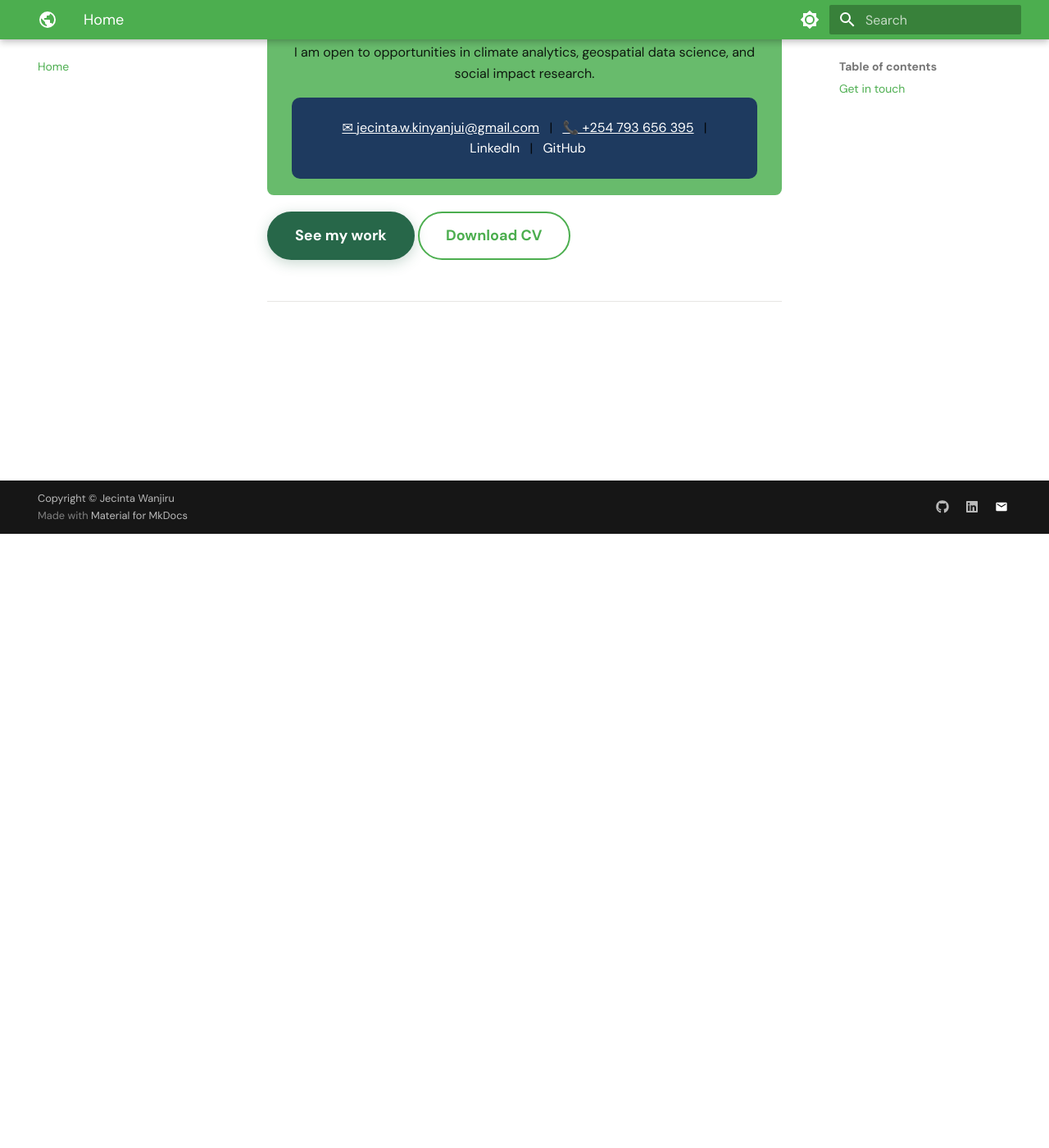
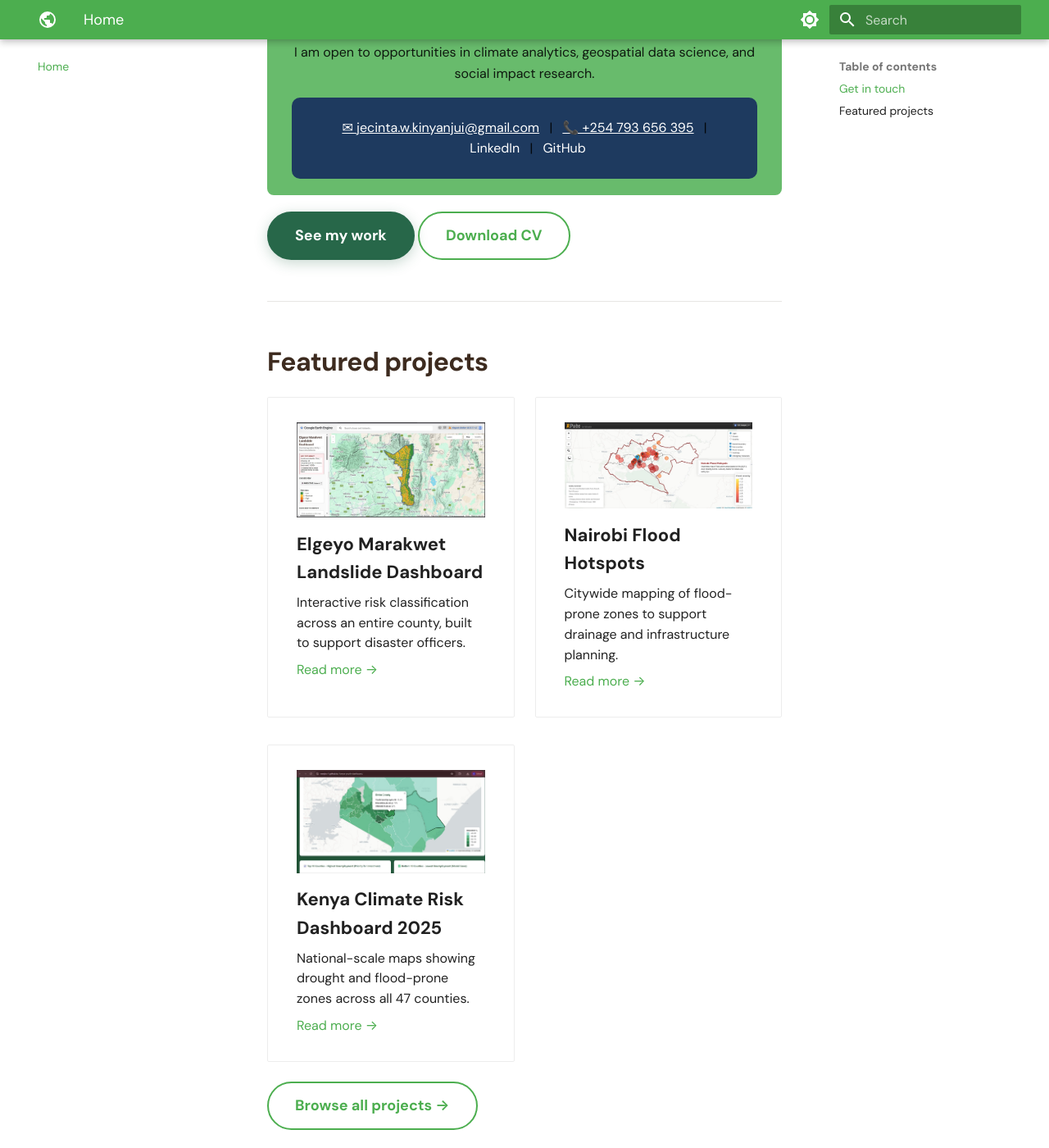
Before and after one commit to Wanjiru-1/Wanjiru-1.github.io, an MkDocs documentation site: the page built from docs/index.md, in a window 1280 px wide and 1400 px high, scrolled down 749 px. Shown: the whole window at 82% size. Built offline with MkDocs 1.6.1 and Material for MkDocs 9.7.7, drawn with Linux system fonts in a browser that asks for light colours.

Commit message:
Add featured projects section to index.md
Added a section for featured projects with descriptions and links.

```diff
--- a/docs/index.md
+++ b/docs/index.md
@@ -18,9 +18,42 @@ I am open to opportunities in climate analytics, geospatial data science, and so
   <a href="https://www.linkedin.com/in/jecinta-wanjiru-" style="color: #ffffff; margin: 0 8px;">LinkedIn</a> |
   <a href="https://github.com/Wanjiru-1" style="color: #ffffff; margin-left: 8px;">GitHub</a>
 </div>
+
 </div>
 
 [See my work](projects/){ .md-button .md-button--primary }
 [Download CV](assets/Jecinta_Wanjiru_CV.pdf){ .md-button }
 
 ---
+
+## Featured projects
+
+<div class="grid cards" markdown>
+
+-   ![Elgeyo Marakwet Landslide Dashboard](assets/images/elgeyo_landslide.jpeg)
+
+    **Elgeyo Marakwet Landslide Dashboard**
+
+    Interactive risk classification across an entire county, built to support disaster officers.
+
+    [Read more →](projects/elgeyo-landslide.md)
+
+-   ![Nairobi Flood Hotspots](assets/images/nairobi_flood.jpeg)
+
+    **Nairobi Flood Hotspots**
+
+    Citywide mapping of flood-prone zones to support drainage and infrastructure planning.
+
+    [Read more →](projects/nairobi-flood-hotspots.md)
+
+-   ![Kenya Climate Risk Dashboard](assets/images/kenya_youth_dashboard.png)
+
+    **Kenya Climate Risk Dashboard 2025**
+
+    National-scale maps showing drought and flood-prone zones across all 47 counties.
+
+    [Read more →](projects/kenya-youth-dashboard.md)
+
+</div>
+
+[Browse all projects →](projects/){ .md-button }
```
